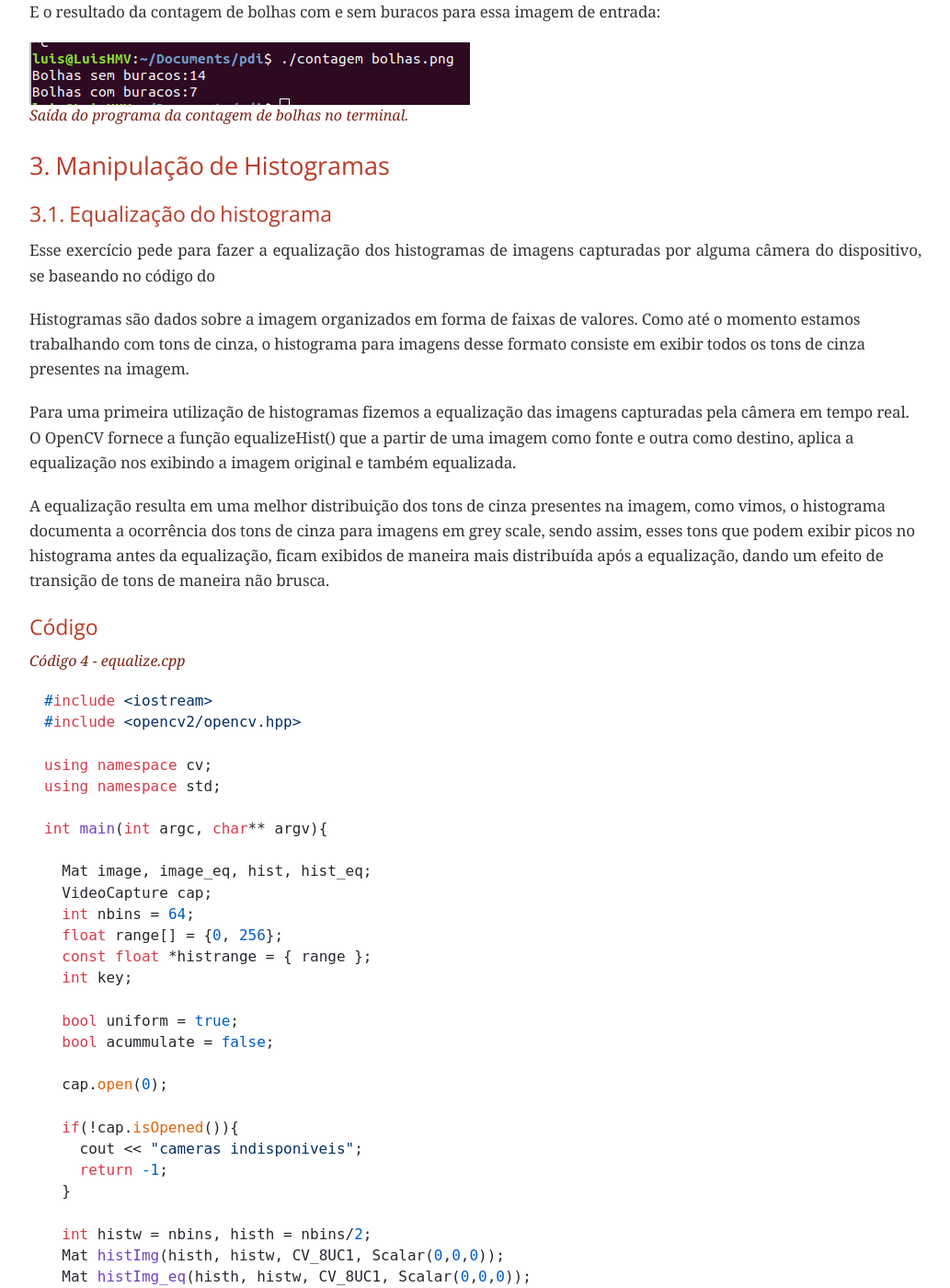
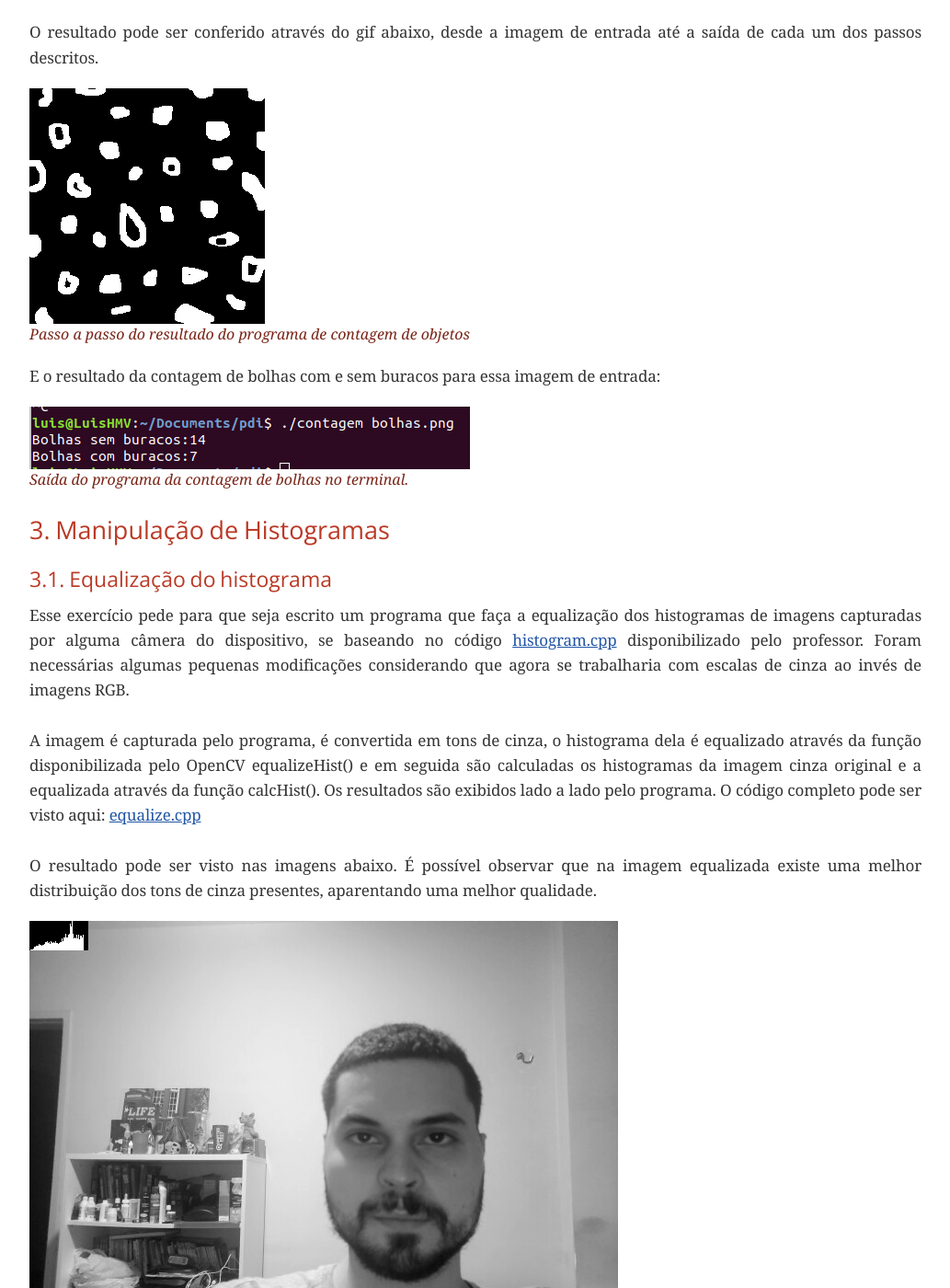
Before and after one commit to luishmv/pdi, a Jekyll site: the page unidade1/index.html, which Jekyll copies as it is, in a window 1280 px wide and 1400 px high, scrolled down 7488 px. Shown: the whole window at 92% size, without its empty margins (123-1156 px from the left). Built offline with Jekyll 4.4.1, drawn with Linux system fonts in a browser that asks for light colours; nearby versions of some CDN libraries; some web fonts are replaced; some of the changed text lies outside the part shown.

Commit message:
some changes

```diff
--- a/unidade1/index.html
+++ b/unidade1/index.html
@@ -498,14 +498,13 @@
 </div>
 
 <div class="sect3">
-<br><br>
 O resultado pode ser visto nas imagens abaixo: <br><br>
 
 <div class="imageblock">
 <div class="content">
 <img src="figs/cat.png" alt="cat.png">
 </div>
-<div class="title">Imagem Original</div>
+<div class="title">Imagem original</div>
 </div>
 <div class="imageblock">
 <div class="content">
@@ -516,84 +515,87 @@
 </div>
 <div class="sect3">
 <h4 id="true1-2-troca-de-quadrantes"><a class="anchor" href="#true1-2-troca-de-quadrantes"></a>1.2. Troca de Quadrantes</h4>
-<div class="paragraph">
-<p>O segundo exercício consiste em trocar os quadrantes de uma imagem, considerando que essa imagem será dividida em quatro quadrantes e eles serão trocados em diagonal.</p>
-</div>
-<div class="paragraph">
-<p>Para isso, utiliza-se das funções Mat() e Rect() fornecidas pelo OpenCV para definir as regiões e a função copyTo() para fazer a troca entre as regiões definidas no primeiro momento do código.</p>
-</div>
-</div>
-<div class="sect3">
-<h4 id="truec-digo-2"><a class="anchor" href="#truec-digo-2"></a>Código</h4>
+<p style="text-align: justify;"> Esse segundo exercício pede para implementar um programa que faça a troca de quadrantes da imagem, sendo o superior esquerdo trocado com o inferior direito e o superior direito
+  trocado com o inferior esquerdo.
+Para tal, foi implementado um programa que primeiramente realizou a cópia da imagem em uma outra variável. Essa nova variável foi manipulada para que primeiramente houvesse a troca do
+primeiro e do quarto quadrante, e em seguinte foi feita a troca do segundo com o terceiro quadrante. O código <a href="codigos/trocaregioes.cpp">trocaregioes.cpp</a> pode ser conferido abaixo.
+</p>
+
 <div class="listingblock">
-<div class="title">Código 2 - trocaregioes.cpp</div>
+  <div class="title">Codigo 2 - trocaregioes.cpp</div>
   <div class="content">
-<pre class="highlightjs highlight"><code class="language-cpp" data-lang="cpp">#include &lt;iostream&gt;
-#include &lt;opencv2/opencv.hpp&gt;
-
+  <pre class="highlightjs highlight"><code class="language-cpp" data-lang="cpp">
+    #include &#x3C;iostream&#x3E;
+    #include &#x3C;opencv2/opencv.hpp&#x3E;
 
     using namespace cv;
     using namespace std;
 
     int main(int, char**){
-  Mat image;
-  unsigned char aux;
+      Mat image, imgModificada;
+      int i, j;
 
-
-  image= imread("biel.png",CV_LOAD_IMAGE_GRAYSCALE);
-
-   int linhas =image.size().width;
-   int colunas=image.size().height;
+      image = imread(&#x22;cat.jpg&#x22;, IMREAD_GRAYSCALE);
 
       if(!image.data)
-    cout &lt;&lt; "nao abriu imagem" &lt;&lt; endl;
+        cout &#x3C;&#x3C; &#x22;nao abriu cat.jpg&#x22; &#x3C;&#x3C; endl;
 
-  namedWindow("Troca Regiões",WINDOW_AUTOSIZE);
+      int width = image.size().width;
+      int height = image.size().height;
 
-  for(int i=0;i&lt;colunas/2;i++){
-    for(int j=0;j&lt;linhas/2;j++){
-     	aux = image.at&lt;uchar&gt;(i,j);
-	image.at&lt;uchar&gt;(i,j) = image.at&lt;uchar&gt;(i+colunas/2,j+linhas/2);
-	image.at&lt;uchar&gt;(i+colunas/2,j+linhas/2) = aux;
+      namedWindow(&#x22;imagem original&#x22;, WINDOW_AUTOSIZE);
+      namedWindow(&#x22;imagem modificada&#x22;, WINDOW_AUTOSIZE);
+
+      image.copyTo(imgModificada);
+
+      //Primeiro Quadrante - (y, x): (0, 0) -&#x3E; (width/2, height/2)
+      //Segundo Quadrante - (y, x): (width/2, 0) -&#x3E; (width, height/2)
+      //Terceiro Quadrante - (y, x): (0, height/2) -&#x3E; (width/2, height)
+      //Quarto Quadrante - (y, x): (width/2, height/2) -&#x3E; (width, height)
+
+      //for utilizado para trocar o primeiro e quarto quadrante
+      for(i = 0; i &#x3C; width/2; i++){
+        for(j = 0; j &#x3C; height/2; j++){
+    &#x9;imgModificada.at&#x3C;uchar&#x3E;(i, j) = image.at&#x3C;uchar&#x3E;(i + width/2, j + height/2);
+    &#x9;imgModificada.at&#x3C;uchar&#x3E;(i + width/2, j + height/2) = image.at&#x3C;uchar&#x3E;(i,j);
         }
       }
 
-  for(int i=colunas/2;i&lt;colunas;i++){
-      for(int j=0;j&lt;linhas/2;j++){
-       	aux = image.at&lt;uchar&gt;(i,j);
-	image.at&lt;uchar&gt;(i,j) = image.at&lt;uchar&gt;(i-colunas/2,j+linhas/2);
-	image.at&lt;uchar&gt;(i-colunas/2,j+linhas/2) = aux;
+      //for utilizado para trocar o segundo e terceiro quadrante
+      for(i = width/2; i &#x3C; width; i++){
+          for(j = 0; j &#x3C; height/2; j++){
+            imgModificada.at&#x3C;uchar&#x3E;(i, j) = image.at&#x3C;uchar&#x3E;(i - width/2, j + height/2);
+            imgModificada.at&#x3C;uchar&#x3E;(i - width/2, j + height/2) = image.at&#x3C;uchar&#x3E;(i, j);
         }
       }
 
-  imshow("Troca Regiões", image);
-  imwrite("imagem_trocada.png", image);
+      imshow(&#x22;imagem original &#x22;, image);
+      imshow(&#x22;imagem modificada&#x22;, imgModificada);
+      imwrite(&#x22;imgModificadaQ2.jpg&#x22;, imgModificada);
+
       waitKey();
+      return 0;
+    }
 
-  return 0;
-}</code></pre>
+  </code></pre>
   </div>
   </div>
-<div class="paragraph">
-<p>Para compilar e executar o código basta utilizar os comandos:</p>
-</div>
-<div class="paragraph">
-<p>$ make trocaregioes</p>
-</div>
-<div class="paragraph">
-<p>$ ./trocaregioes</p>
-</div>
-</div>
-<div class="sect3">
-<h4 id="trueresultado-2"><a class="anchor" href="#trueresultado-2"></a>Resultado</h4>
+
+    O resultado pode ser conferido abaixo: <br><br>
+
   <div class="imageblock">
     <div class="content">
-<img src="imagem_trocada.png" alt="imagem trocada.png">
+    <img src="figs/cat.png" alt="cat.png">
     </div>
-<div class="title">Figure 3. Imagem com quadrantes trocados</div>
+    <div class="title">Imagem original</div>
     </div>
+    <div class="imageblock">
+    <div class="content">
+    <img src="figs/imgModificadaQ2.jpg" alt="quadrantes_trocados.png">
     </div>
+    <div class="title">Imagem com os quadrantes trocados</div>
     </div>
+
 <div class="sect2">
 <h3 id="true2-preechendo-regi-es"><a class="anchor" href="#true2-preechendo-regi-es"></a>2. Preenchendo Regiões</h3>
 <div class="sect3">
@@ -752,266 +754,57 @@
 <h4 id="true3-1-equaliza-o"><a class="anchor" href="#true3-1-equaliza-o"></a>3.1. Equalização do histograma</h4>
 <div class="paragraph">
 <p style="text-align: justify;">
-  Esse exercício pede para fazer a equalização dos histogramas de imagens capturadas
-  por alguma câmera do dispositivo, se baseando no código do
+  Esse exercício pede para que seja escrito um programa que faça a equalização dos histogramas de imagens capturadas
+  por alguma câmera do dispositivo, se baseando no código <a href="codigos/histogram.cpp">histogram.cpp</a>
+ disponibilizado pelo professor. Foram necessárias algumas pequenas modificações considerando que agora se
+ trabalharia com escalas de cinza ao invés de imagens RGB. <br><br>
 
+ A imagem é capturada pelo programa, é convertida em tons de cinza, o histograma dela é equalizado
+ através da função disponibilizada pelo OpenCV equalizeHist() e em seguida são calculadas
+ os histogramas da imagem cinza original e a equalizada através da função calcHist(). Os resultados
+ são exibidos lado a lado pelo programa. O código completo pode ser visto aqui: <a href="codigos/equalize.cpp">equalize.cpp</a> <br><br>
 
+ O resultado pode ser visto nas imagens abaixo. É possível observar que na imagem equalizada existe uma melhor distribuição dos tons de cinza presentes, aparentando uma melhor qualidade.
 </p>
+
+<div class="imageblock">
+  <div class="content">
+  <img src="figs/imagemOriginal2.png" alt="result.png">
   </div>
-<div class="paragraph">
-<p>Histogramas são dados sobre a imagem organizados em forma de faixas de valores. Como até o momento estamos trabalhando com tons de cinza, o histograma para imagens desse formato consiste em exibir todos os tons de cinza presentes na imagem.</p>
+  <div class="title">Imagem original.</div>
 </div>
-<div class="paragraph">
-<p>Para uma primeira utilização de histogramas fizemos a equalização das imagens capturadas pela câmera em tempo real. O OpenCV fornece a função equalizeHist() que a partir de uma imagem como fonte e outra como destino, aplica a equalização nos exibindo a imagem original e também equalizada.</p>
+
+<div class="imageblock">
+  <div class="content">
+  <img src="figs/imagemEqualizada2.png" alt="result.png">
   </div>
-<div class="paragraph">
-<p>A equalização resulta em uma melhor distribuição dos tons de cinza presentes na imagem, como vimos, o histograma documenta a ocorrência dos tons de cinza para imagens em grey scale, sendo assim, esses tons que podem exibir picos no histograma antes da equalização, ficam exibidos de maneira mais distribuída após a equalização, dando um efeito de transição de tons de maneira não brusca.</p>
+  <div class="title">Imagem equalizada.</div>
 </div>
+
 </div>
 <div class="sect3">
-<h4 id="truec-digo-4"><a class="anchor" href="#truec-digo-4"></a>Código</h4>
-<div class="listingblock">
-<div class="title">Código 4 - equalize.cpp</div>
+<h4 id="true3-2-comparando-histogramas-motion-detector"><a class="anchor" href="#true3-2-comparando-histogramas-motion-detector"></a>3.2. Motion Detector</h4>
+
+<p style="text-align: justify;"> Nesse exercício, é explorado o conceito de motion detector, ou detector de movimento. Utilizando os conceitos trabalhados de histogramas
+de imagens, é pedido um programa que seja capaz de capturar imagens em tempo real através de uma câmera disponibilizada pelo dispositivo que diga quando houver movimento. <br><br>
+
+Para fazer a implementação desse programa, teve-se de considerar uma função que identificasse o quanto um histograma de uma imagem difere do histograma da imagem anterior.
+Utilizando esse conceito, se o valor dessa função varia muito de uma imagem para outra significa que provavelmente houve movimento. Assim, se utilizou da função compareHist()
+do OpenCV para calcular a correlação entre dois histogramas, sendo um deles o da imagem capturada no instante atual e o outro da imagem capturada no instante antes. Quando esse valor
+de correlação é menor que 0.9, é considerado que houve movimento. <br><br>
+
+O código completo pode ser conferido aqui: <a href="codigos/motiondetector.cpp">motiondetector.cpp</a> <br><br>
+
+O resultado pode ser conferido no vídeo abaixo, que mostra o programa em execução. Durante a captura feito pelo programa é possível observar que, quando a mão passa pela câmera,
+é detectado movimento.
+</p>
+
+</div>
+
+<div class="videoblock">
+<div class="title">Vídeo demonstrando o funcionamento do programa Motion Detector</div>
 <div class="content">
-<pre class="highlightjs highlight"><code class="language-cpp" data-lang="cpp">#include &lt;iostream&gt;
-#include &lt;opencv2/opencv.hpp&gt;
-
-using namespace cv;
-using namespace std;
-
-int main(int argc, char** argv){
-
-  Mat image, image_eq, hist, hist_eq;
-  VideoCapture cap;
-  int nbins = 64;
-  float range[] = {0, 256};
-  const float *histrange = { range };
-  int key;
-
-  bool uniform = true;
-  bool acummulate = false;
-
-  cap.open(0);
-
-  if(!cap.isOpened()){
-    cout &lt;&lt; "cameras indisponiveis";
-    return -1;
-  }
-
-  int histw = nbins, histh = nbins/2;
-  Mat histImg(histh, histw, CV_8UC1, Scalar(0,0,0));
-  Mat histImg_eq(histh, histw, CV_8UC1, Scalar(0,0,0));
-
-  while(true){
-
-    cap &gt;&gt; image;
-    cvtColor(image, image, CV_BGR2GRAY);
-    equalizeHist(image, image_eq);
-
-    calcHist(&amp;image, 1, 0, Mat(), hist, 1,
-             &amp;nbins, &amp;histrange,
-             uniform, acummulate);
-    calcHist(&amp;image_eq, 1, 0, Mat(), hist_eq, 1,
-             &amp;nbins, &amp;histrange,
-             uniform, acummulate);
-
-
-    normalize(hist, hist, 0, histImg.rows, NORM_MINMAX, -1, Mat());
-    normalize(hist_eq, hist_eq, 0, histImg_eq.rows, NORM_MINMAX, -1,
-Mat());
-
-    histImg.setTo(Scalar(0));
-    histImg_eq.setTo(Scalar(0));
-
-    for(int i=0; i&lt;nbins; i++){
-      line(histImg,
-           Point(i, histh),
-           Point(i, histh-cvRound(hist.at&lt;float&gt;(i))),
-           Scalar(255, 255, 255), 1, 8, 0);
-      line(histImg_eq,
-           Point(i, histh),
-           Point(i, histh-cvRound(hist_eq.at&lt;float&gt;(i))),
-           Scalar(255, 255, 255), 1, 8, 0);
-    }
-
-    histImg.copyTo(image(Rect(0, 0,nbins, histh)));
-    histImg_eq.copyTo(image_eq(Rect(0, 0,nbins, histh)));
-
-    imshow("Imagem Original", image);
-    imshow("Imagem Equalizada", image_eq);
-    imwrite("imagemOriginal.png", image);
-    imwrite("imagemEqualizada.png", image_eq);
-    key = waitKey(30);
-  }
-  return 0;
-}</code></pre>
-</div>
-</div>
-<div class="paragraph">
-<p>Para compilar e executar o código basta utilizar os comandos:</p>
-</div>
-<div class="paragraph">
-<p>$ make equalize</p>
-</div>
-<div class="paragraph">
-<p>$ ./equalize</p>
-</div>
-</div>
-<div class="sect3">
-<h4 id="trueresultado-4"><a class="anchor" href="#trueresultado-4"></a>Resultado</h4>
-<div class="paragraph">
-<p>O resultado é mostrado através de duas imagens (imagem original e imagem equalizada) capturadas em um instante de tempo do vídeo.</p>
-</div>
-<div class="imageblock">
-<div class="content">
-<img src="imageOriginal.png" alt="imageOriginal.png">
-</div>
-<div class="title">Figure 5. Imagem Original</div>
-</div>
-<div class="imageblock">
-<div class="content">
-<img src="imageEqualizada.png" alt="imageEqualizada.png">
-</div>
-<div class="title">Figure 6. Imagem Equalizada</div>
-</div>
-</div>
-<div class="sect3">
-<h4 id="true3-2-comparando-histogramas-motion-detector"><a class="anchor" href="#true3-2-comparando-histogramas-motion-detector"></a>3.2. Comparando histogramas - Motion Detector</h4>
-<div class="paragraph">
-<p>Continuando com a manipulação com histogramas agora vamos visualizar uma prática de comparação de histogramas, tendo como finalidade detectar movimento. Para isso, continuamos com a captura de imagens pela câmera em tempo real a fim de obter várias imagens.</p>
-</div>
-<div class="paragraph">
-<p>O objetivo é que o histograma seja calculado continuamente durante a captura de imagens e utilizando-se apenas de uma das três componentes do histograma já é possível realizar a comparação.</p>
-</div>
-<div class="paragraph">
-<p>Com essa comparação temos informação de movimento, sendo detectado quando um pixel foi deslocado na imagem, ou seja, a comparação entre os histogramas tem como objetivo obter a diferença do valor de um pixel entre a imagem atual e uma anterior.</p>
-</div>
-<div class="paragraph">
-<p>Escolhemos ainda uma diferença crítica para que um alerta seja disparado indicando que ocorreu um movimento.</p>
-</div>
-</div>
-<div class="sect3">
-<h4 id="truec-digo-5"><a class="anchor" href="#truec-digo-5"></a>Código</h4>
-<div class="listingblock">
-<div class="title">Código 5 - motiondetector.cpp</div>
-<div class="content">
-<pre class="highlightjs highlight"><code class="language-cpp" data-lang="cpp">#include &lt;iostream&gt;
-#include &lt;opencv2/opencv.hpp&gt;
-
-using namespace cv;
-using namespace std;
-
-int main(int argc, char** argv){
-
-  Mat image, image2;
-  vector&lt;Mat&gt; planes;
-  Mat histR, histR2;
-int width, height;
-  VideoCapture cap("https://media.giphy.com/media/11JTxkrmq4bGE0/giphy.mp4");
-  float diferenca;
-  int nbins = 64;
-  float range[] = {0, 256};
-  const float *histrange = { range };
-  int key;
-
-  bool uniform = true;
-  bool acummulate = false;
-
-  cap.open("video.mp4");
-
-  if(!cap.isOpened()){
-    cout &lt;&lt; "cameras indisponiveis";
-    return -1;
-  }
-
-width=cap.get(CV_CAP_PROP_FRAME_WIDTH);
-  height=cap.get(CV_CAP_PROP_FRAME_HEIGHT);
-  std::cout &lt;&lt; "largura=" &lt;&lt; width &lt;&lt; "\n";;
-  std::cout &lt;&lt; "altura =" &lt;&lt; height&lt;&lt; "\n";;
-
-  Size frameSize(static_cast&lt;int&gt;(width), static_cast&lt;int&gt;(height));
-  VideoWriter out ("Fast.mp4", CV_FOURCC('P','I','M','1'), 10, frameSize, true);
-
-
-  int histw = nbins, histh = nbins/2;
-  Mat histImgR(histh, histw, CV_8UC3, Scalar(0,0,0));
-  Mat histImgR2(histh, histw, CV_8UC3, Scalar(0,0,0));
-  bool primeira_imagem = true;
-
-  while(true){
-
-    cap &gt;&gt; image;
-    split(image, planes);
-
-    if(!primeira_imagem){
-      histR.copyTo(histR2);
-      histImgR.copyTo(histImgR2);
-    }
-
-    calcHist(&amp;planes[0], 1, 0, Mat(), histR, 1,
-             &amp;nbins, &amp;histrange,
-             uniform, acummulate);
-    normalize(histR, histR, 0, histImgR.rows, NORM_MINMAX, -1, Mat());
-
-    histImgR.setTo(Scalar(0));
-
-
-    for(int i=0; i&lt;nbins; i++){
-      line(histImgR,
-           Point(i, histh),
-           Point(i, histh-cvRound(histR.at&lt;float&gt;(i))),
-           Scalar(0, 0, 255), 1, 8, 0);
-    }
-
-    histImgR.copyTo(image(Rect(0, 0,nbins, histh)));
-
-    if(!primeira_imagem){
-      histImgR2.copyTo(image(Rect(0,histh,nbins,histh)));
-      image2 = image;
-    }
-
-    if(!primeira_imagem){
-      diferenca = compareHist(histR,histR2, CV_COMP_CORREL);
-      if(diferenca&gt;0.8)  {
-       putText(image, "Movimento detectado!", Point(1,100),
-              FONT_HERSHEY_SIMPLEX, .7,
-                Scalar(0,0,255,255), 2);
-      }
-    }
-
-
-    primeira_imagem = false;
-    imshow("Imagem", image);
-    //imshow("Imagem Anterior", image2);
-    key = waitKey(30);
-    //if(waitKey(30) &gt;= 0) break;
-  }
-  return 0;
-}</code></pre>
-</div>
-</div>
-<div class="paragraph">
-<p>Para compilar e executar o código basta utilizar os comandos</p>
-</div>
-<div class="paragraph">
-<p>$ make motiondetector
-$ ./motiondetector</p>
-</div>
-<div class="paragraph">
-<p>====Resultado</p>
-</div>
-<div class="videoblock">
-<div class="title">Video Original</div>
-<div class="content">
-<video src="video.mp4" controls>
-Your browser does not support the video tag.
-</video>
-</div>
-</div>
-<div class="videoblock">
-<div class="title">Detectando Movimento</div>
-<div class="content">
-<video src="saida.mp4" controls>
+<video src="figs/motiondetector.mp4" controls>
 Your browser does not support the video tag.
 </video>
 </div>
```
Also changed, not shown: unidade1/figs/imagemEqualizada2.png (added), unidade1/figs/imagemOriginal2.png (added), unidade1/figs/imgModificadaQ2.jpg (added), 4 other files. Lines whose indentation alone changed are shown as unchanged.
